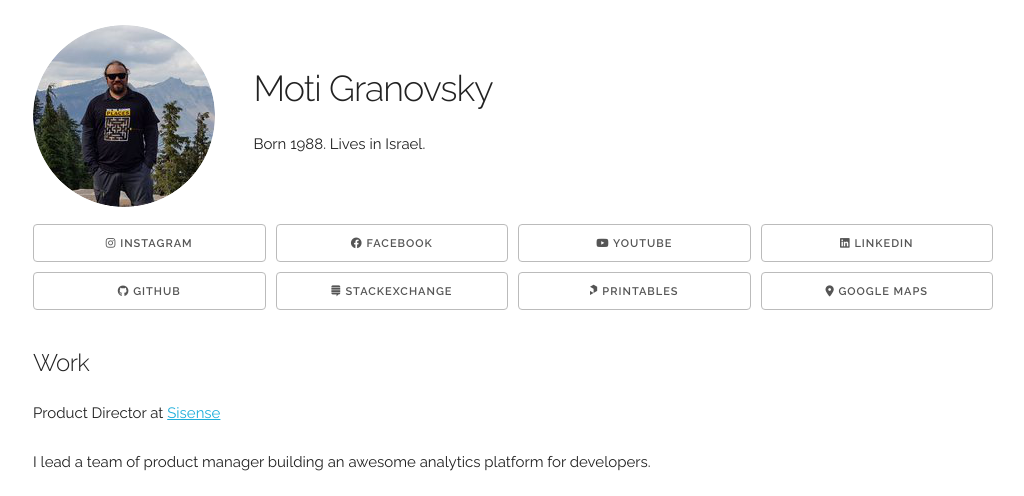
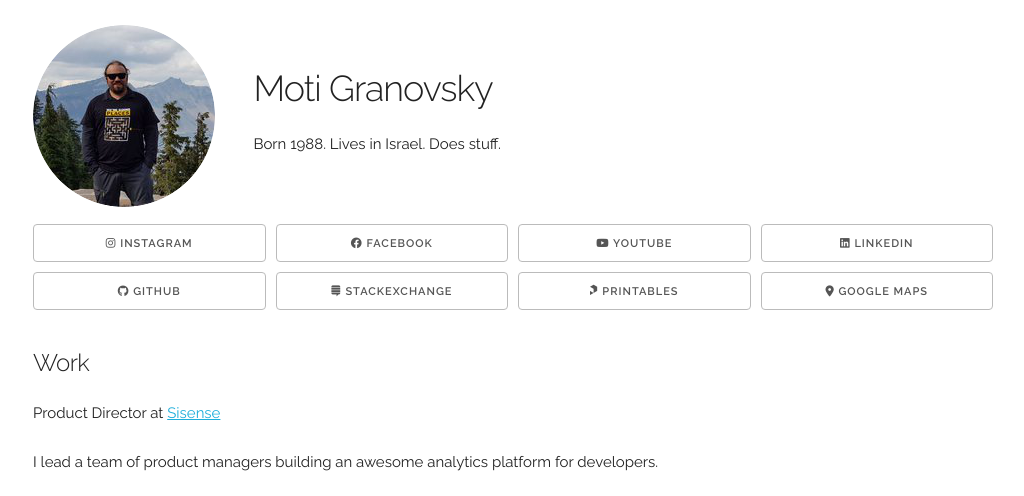
Before and after one commit to motigra/motigra.github.io, a plain HTML site: page index.html in a window 1280 px wide. Shown: the top 496 px of the page, without its empty margins (127-1151 px from the left). Drawn offline with Linux system fonts and the light colour scheme; files whose address does not match are found by name.

Commit message:
fixed typo

```diff
--- a/index.html
+++ b/index.html
@@ -39,7 +39,7 @@
           </div>
           <div class="column two-thirds" style="padding-top:40px">
             <h3>Moti Granovsky</h3>
-            <p>Born 1988. Lives in Israel.</p>
+            <p>Born 1988. Lives in Israel. Does stuff.</p>
           </div>
         </div>
         <p class="btn-flex" style="margin-top:10px">
@@ -82,7 +82,7 @@
       <div class="column">
         <h5>Work</h5>
         <p>Product Director at <a href="https://www.sisense.com/" target="_blank">Sisense</a></p>
-        <p>I lead a team of product manager building an awesome analytics platform for developers.</p>
+        <p>I lead a team of product managers building an awesome analytics platform for developers.</p>
       </div>
     </div>
     <div class="row">
```
